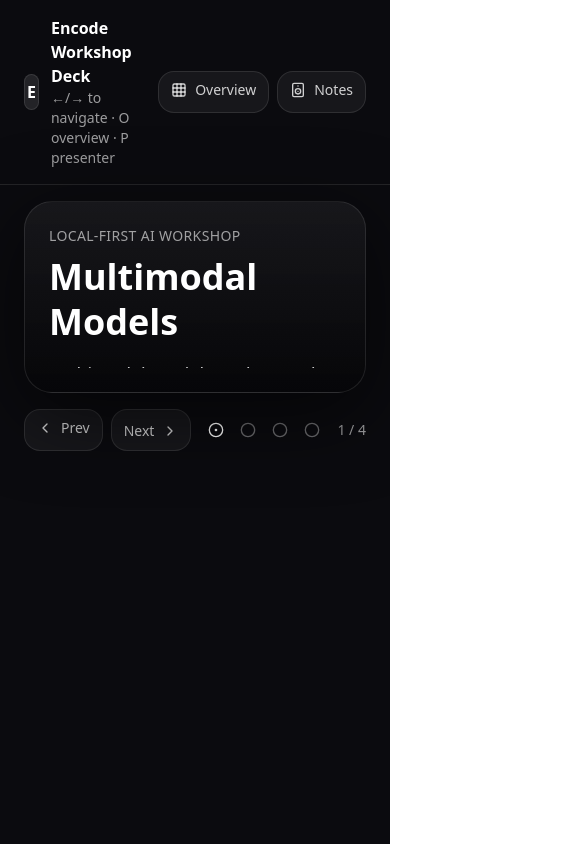
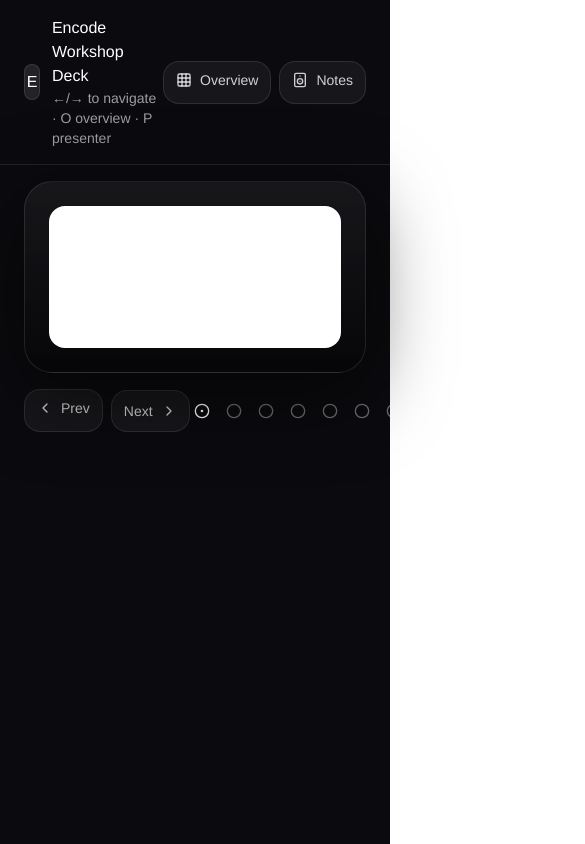
Before and after one commit to likethemonth/ai-london-04, a React (Vite) app: page / in a window 390 px wide. Shown: the top 844 px of the page, 585 px wide, since content can reach past the window. Built offline with nearby package versions, Linux system fonts and the light colour scheme.

Commit message:
fix(deck): prevent slide clipping and update multimodal visual layer

```diff
--- a/src/EncodeWorkshopDeck.jsx
+++ b/src/EncodeWorkshopDeck.jsx
@@ -18,7 +18,10 @@ import { SlideGraphic } from "./SlideGraphics";
  * - Overview grid toggle: O
  */
 
-const SLIDES = [
+const PENTAFORM_PDF_PATH = "/pentaform-ai-ecosystem.pdf";
+const PENTAFORM_PDF_PAGE_COUNT = 18;
+
+const WORKSHOP_SLIDES = [
   {
     title: "Multimodal Models",
     kicker: "Local-first AI Workshop",
@@ -39,7 +42,7 @@ const SLIDES = [
               key={h}
               className="rounded-2xl border border-white/10 bg-black/25 p-4"
             >
-              <div className="font-semibold text-white">{h}</div>
+              <div className="text-white">{h}</div>
               <div className="mt-1 text-sm text-white/70">{d}</div>
             </div>
           ))}
@@ -52,11 +55,12 @@ const SLIDES = [
   {
     title: "Cloud vs Local",
     kicker: "Tradeoffs that matter",
+    hideGraphic: true,
     body: (
       <div className="mt-6 w-full max-w-4xl">
         <div className="grid grid-cols-2 gap-4">
           <div className="rounded-2xl border border-white/10 bg-black/25 p-6">
-            <div className="text-lg font-semibold text-white">Cloud</div>
+            <div className="text-lg text-white">Cloud</div>
             <ul className="mt-3 space-y-2 text-white/75">
               <li>• Easy scale, best frontier quality</li>
               <li>• Network latency + ongoing token cost</li>
@@ -64,7 +68,7 @@ const SLIDES = [
             </ul>
           </div>
           <div className="rounded-2xl border border-white/10 bg-black/25 p-6">
-            <div className="text-lg font-semibold text-white">Local</div>
+            <div className="text-lg text-white">Local</div>
             <ul className="mt-3 space-y-2 text-white/75">
               <li>• Private by default</li>
               <li>• Low latency, offline-capable</li>
@@ -87,6 +91,7 @@ const SLIDES = [
   {
     title: "What makes a model good locally?",
     kicker: "Builder checklist",
+    hideGraphic: true,
     body: (
       <div className="mt-6 w-full max-w-4xl">
         <div className="grid grid-cols-2 gap-4">
@@ -102,13 +107,13 @@ const SLIDES = [
               key={t}
               className="rounded-2xl border border-white/10 bg-black/25 p-5 text-white/80"
             >
-              <div className="font-semibold text-white">{t}</div>
+              <div className="text-white">{t}</div>
             </div>
           ))}
         </div>
         <div className="mt-6 rounded-2xl border border-white/10 bg-black/25 p-6">
           <div className="text-white/85">
-            <span className="font-semibold text-white">Rule of thumb:</span> the
+            <span className="text-white">Rule of thumb:</span> the
             best model is the one you can run reliably on your machine.
           </div>
         </div>
@@ -119,8 +124,9 @@ const SLIDES = [
   {
     title: "Good Local Multimodal Models",
     kicker: "Practical VLM choices",
+    compactHeading: true,
     body: (
-      <div className="mt-6 grid w-full max-w-5xl grid-cols-2 gap-4">
+      <div className="mt-4 grid w-full max-w-5xl grid-cols-2 gap-3">
         {[
           {
             name: "Qwen2.5-Omni-7B",
@@ -173,7 +179,7 @@ const SLIDES = [
         ].map((m) => (
           <div
             key={m.name}
-            className="rounded-2xl border bg-black/25 p-5"
+            className="rounded-2xl border bg-black/25 p-4"
             style={{ borderColor: `${m.color}66` }}
           >
             <div className="flex items-center justify-between">
@@ -181,7 +187,7 @@ const SLIDES = [
                 href={m.href}
                 target="_blank"
                 rel="noreferrer"
-                className="text-lg font-semibold text-white underline decoration-white/30 underline-offset-4 transition hover:decoration-white/80"
+                className="text-base text-white underline decoration-white/30 underline-offset-4 transition hover:decoration-white/80"
               >
                 {m.name}
               </a>
@@ -192,23 +198,20 @@ const SLIDES = [
                 {m.fit}
               </div>
             </div>
-            <div className="mt-2 text-white/75">{m.why}</div>
-            <div className="mt-3 flex flex-wrap gap-2">
-              {m.facts.map(([label, value]) => (
-                <div
-                  key={label}
-                  className="rounded-lg border bg-black/35 px-2 py-1 text-[11px] text-white/80"
-                  style={{ borderColor: `${m.color}66` }}
-                >
-                  <span className="text-white/60">{label}:</span> {value}
-                </div>
+            <div className="mt-1.5 text-white/75">{m.why}</div>
+            <div className="mt-2 text-[11px] leading-relaxed text-white/70">
+              {m.facts.map(([label, value], factIndex) => (
+                <span key={label}>
+                  {factIndex > 0 ? " · " : ""}
+                  <span className="text-white/55">{label}:</span> {value}
+                </span>
               ))}
             </div>
             <a
               href={m.href}
               target="_blank"
               rel="noreferrer"
-              className="mt-3 inline-block text-xs transition hover:text-white"
+              className="mt-2 inline-block text-xs transition hover:text-white"
               style={{ color: m.color }}
             >
               View on Hugging Face
@@ -221,6 +224,20 @@ const SLIDES = [
       "Name-drop a few strong local options. Don't overclaim 'best' - emphasize 'good for local demos'.",
   },
 ];
+
+const PENTAFORM_SLIDES = Array.from(
+  { length: PENTAFORM_PDF_PAGE_COUNT },
+  (_, pageIndex) => ({
+    title: `Pentaform AI Ecosystem · ${pageIndex + 1}`,
+    kicker: "Pentaform AI Ecosystem",
+    hideGraphic: true,
+    pdfPage: pageIndex + 1,
+    body: null,
+    notes: `Source PDF page ${pageIndex + 1}.`,
+  })
+);
+
+const SLIDES = [...PENTAFORM_SLIDES, ...WORKSHOP_SLIDES];
 
 function clamp(n, min, max) {
   return Math.max(min, Math.min(max, n));
@@ -267,7 +284,24 @@ function ProgressDots({ index, setIndex }) {
 }
 
 function SlideFrame({ slide, index, staticMode = false }) {
+  if (slide.pdfPage) {
+    return (
+      <div className="h-full w-full overflow-hidden rounded-2xl border border-white/10 bg-white">
+        <iframe
+          src={`${PENTAFORM_PDF_PATH}#page=${slide.pdfPage}&view=FitH`}
+          title={`Pentaform AI Ecosystem page ${slide.pdfPage}`}
+          className="h-full w-full"
+          loading={staticMode ? "eager" : "lazy"}
+        />
+      </div>
+    );
+  }
+
+  const showVisual = !slide.hideGraphic;
   const visualClass = staticMode ? "block" : "hidden xl:block";
+  const contentGridClass = showVisual
+    ? "grid h-full gap-5 xl:grid-cols-[minmax(0,1fr)_320px]"
+    : "grid h-full gap-5 grid-cols-1";
 
   return (
     <div className="flex h-full w-full flex-col overflow-hidden">
@@ -276,7 +310,13 @@ function SlideFrame({ slide, index, staticMode = false }) {
           <div className="text-sm uppercase tracking-wide text-white/60">
             {slide.kicker}
           </div>
-          <h1 className="mt-2 text-4xl font-semibold leading-tight text-white md:text-5xl lg:text-[3.2rem]">
+          <h1
+            className={`font-heading mt-2 leading-tight text-white ${
+              slide.compactHeading
+                ? "text-3xl md:text-4xl lg:text-[2.8rem]"
+                : "text-4xl md:text-5xl lg:text-[3.2rem]"
+            }`}
+          >
             {slide.title}
           </h1>
         </div>
@@ -285,9 +325,10 @@ function SlideFrame({ slide, index, staticMode = false }) {
         </div>
       </div>
       <div className="mt-4 min-h-0 flex-1">
-        <div className="grid h-full gap-5 xl:grid-cols-[minmax(0,1fr)_320px]">
+        <div className={contentGridClass}>
           <div className="min-w-0">{slide.body}</div>
-          {staticMode ? (
+          {showVisual
+            ? (staticMode ? (
                 <div className={visualClass}>
                   <SlideGraphic index={index} />
                 </div>
@@ -300,7 +341,8 @@ function SlideFrame({ slide, index, staticMode = false }) {
                 >
                   <SlideGraphic index={index} />
                 </motion.div>
-          )}
+              ))
+            : null}
         </div>
       </div>
     </div>
@@ -311,7 +353,7 @@ function PresenterPanel({ slide, index }) {
   return (
     <div className="h-full w-full rounded-3xl border border-white/10 bg-black/25 p-6">
       <div className="flex items-center justify-between">
-        <div className="font-semibold text-white">Presenter Notes</div>
+        <div className="text-white">Presenter Notes</div>
         <div className="text-sm text-white/60">
           Slide {index + 1} / {SLIDES.length}
         </div>
@@ -359,7 +401,7 @@ export default function EncodeWorkshopDeck() {
 
   if (printMode) {
     return (
-      <div className="print-deck bg-[#0b0b0f] text-white">
+      <div className="deck-typography print-deck bg-[#0b0b0f] text-white">
         {SLIDES.map((s, i) => (
           <section key={i} className="print-slide">
             <div className="print-slide-inner rounded-[28px] border border-white/10 bg-gradient-to-b from-white/5 to-black/40 p-8 shadow-[0_20px_80px_rgba(0,0,0,0.6)]">
@@ -374,14 +416,14 @@ export default function EncodeWorkshopDeck() {
   const slide = SLIDES[index];
 
   return (
-    <div className="min-h-screen w-full bg-[#0b0b0f] text-white">
+    <div className="deck-typography min-h-screen w-full bg-[#0b0b0f] text-white">
       <div className="flex items-center justify-between border-b border-white/10 px-6 py-4">
         <div className="flex items-center gap-3">
           <div className="flex h-9 w-9 items-center justify-center rounded-2xl border border-white/10 bg-white/10">
             <span className="font-semibold">E</span>
           </div>
           <div>
-            <div className="font-semibold text-white">Encode Workshop Deck</div>
+            <div className="text-white">Encode Workshop Deck</div>
             <div className="text-sm text-white/60">
               ←/→ to navigate · O overview · P presenter
             </div>
@@ -429,7 +471,7 @@ export default function EncodeWorkshopDeck() {
                 <div className="text-xs uppercase tracking-wide text-white/60">
                   Slide {i + 1}
                 </div>
-                <div className="mt-2 text-lg font-semibold text-white">{s.title}</div>
+                <div className="mt-2 text-lg text-white">{s.title}</div>
                 <div className="mt-2 line-clamp-2 text-sm text-white/60">
                   {s.kicker}
                 </div>
@@ -491,7 +533,7 @@ export default function EncodeWorkshopDeck() {
               <div className="lg:col-span-2">
                 <PresenterPanel slide={slide} index={index} />
                 <div className="mt-4 rounded-3xl border border-white/10 bg-black/25 p-5">
-                  <div className="font-semibold text-white">Quick prompts</div>
+                  <div className="text-white">Quick prompts</div>
                   <div className="mt-3 space-y-2 text-sm text-white/75">
                     <div className="rounded-xl border border-white/10 bg-black/25 p-3">
                       "Show me an example screenshot and ask the model to explain
--- a/src/index.css
+++ b/src/index.css
@@ -1,6 +1,13 @@
+@import url("https://fonts.googleapis.com/css2?family=Instrument+Serif:ital@0;1&display=swap");
+
 @tailwind base;
 @tailwind components;
 @tailwind utilities;
+
+:root {
+  --font-heading: "Instrument Serif", "Times New Roman", serif;
+  --font-body: "Helvetica Neue", "HelveticaNeue-Thin", "Helvetica Neue Light", Helvetica, Arial, sans-serif;
+}
 
 html,
 body,
@@ -10,6 +17,23 @@ body,
 
 body {
   margin: 0;
+  font-family: var(--font-body);
+  font-weight: 300;
+}
+
+.deck-typography {
+  font-family: var(--font-body);
+  font-weight: 300;
+}
+
+.font-heading {
+  font-family: var(--font-heading);
+  font-weight: 400;
+  letter-spacing: 0;
+}
+
+.deck-typography .font-semibold:not(.font-heading) {
+  font-weight: 300;
 }
 
 .print-deck {
```
Also changed, not shown: src/assets/multimodal-architecture.png (added). Lines whose indentation alone changed are shown as unchanged.
